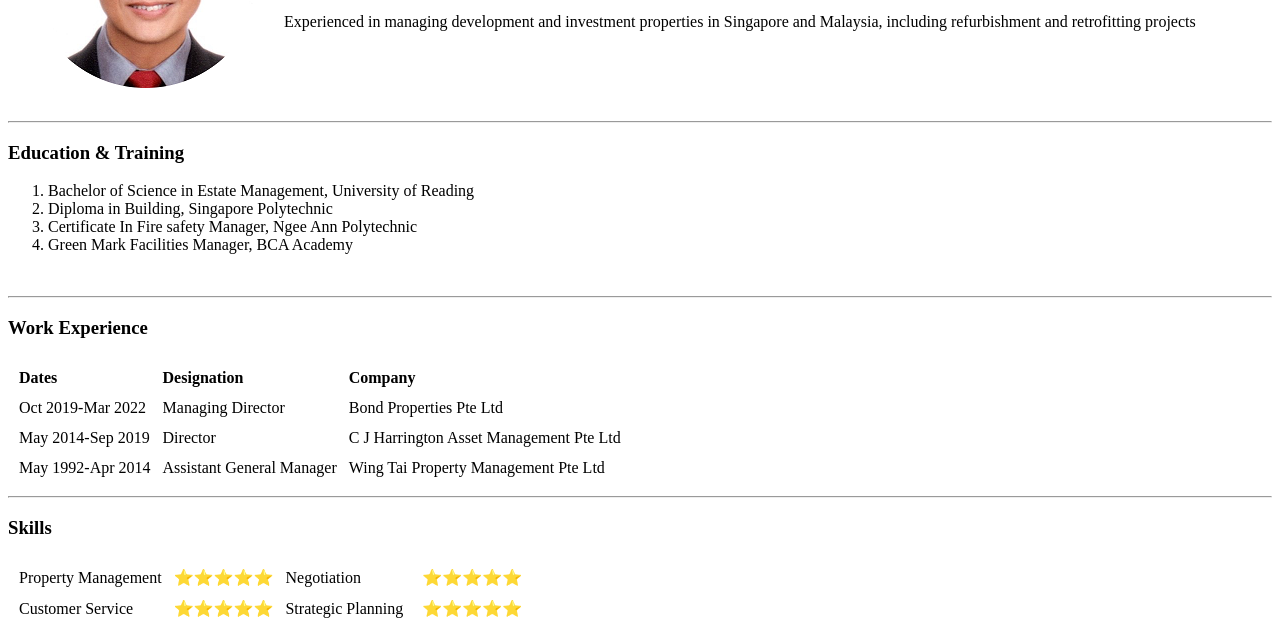
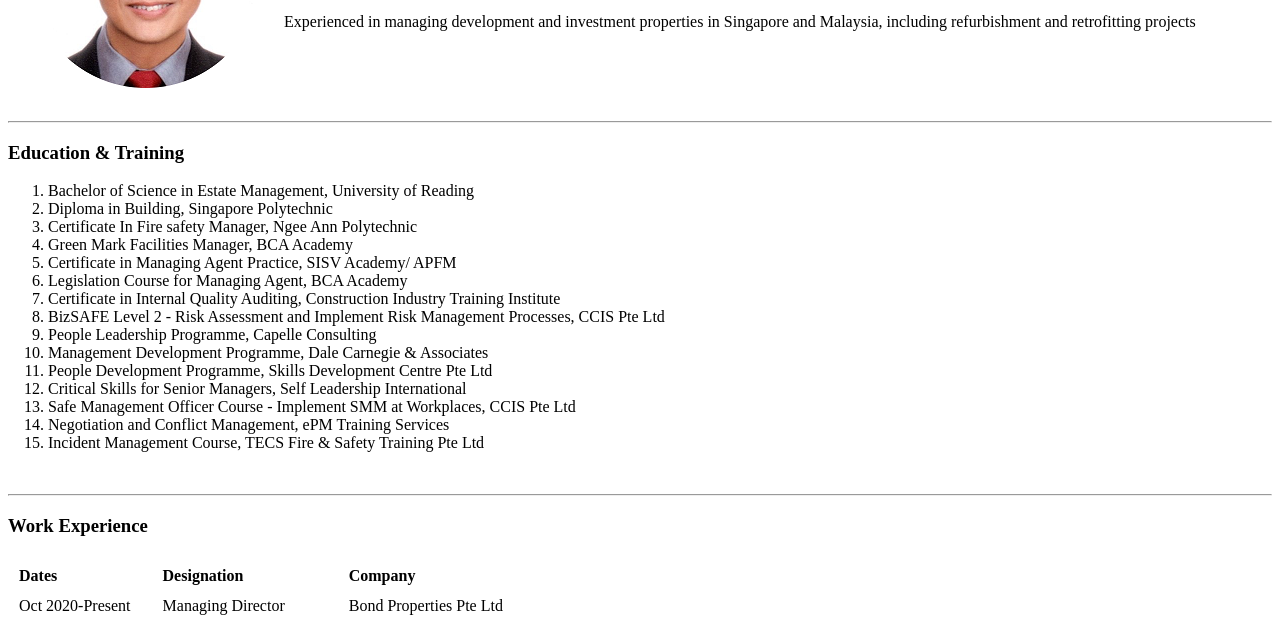
Before and after one commit to Rolic57/cv, a plain HTML site: page index.html in a window 1280 px wide. Shown: the part 174-797 px from the top of the page. Drawn offline with Linux system fonts and the light colour scheme.

Commit message:
Update on education & training

```diff
--- a/index.html
+++ b/index.html
@@ -22,6 +22,17 @@
     <li>Diploma in Building, Singapore Polytechnic</li>
     <li>Certificate In Fire safety Manager, Ngee Ann Polytechnic</li>
     <li>Green Mark Facilities Manager, BCA Academy</li>
+    <li>Certificate in Managing Agent Practice, SISV Academy/ APFM</li>
+    <li>Legislation Course for Managing Agent, BCA Academy</li>
+    <li>Certificate in Internal Quality Auditing, Construction Industry Training Institute</li>
+    <li>BizSAFE Level 2 - Risk Assessment and Implement Risk Management Processes, CCIS Pte Ltd</li>
+    <li>People Leadership Programme, Capelle Consulting</li>
+    <li>Management Development Programme, Dale Carnegie  & Associates</li>
+    <li>People Development Programme, Skills Development Centre Pte Ltd</li>
+    <li>Critical Skills for Senior Managers, Self Leadership International</li>
+    <li>Safe Management Officer Course - Implement SMM at Workplaces, CCIS Pte Ltd</li>
+    <li>Negotiation and Conflict Management, ePM Training Services</li>
+    <li>Incident Management Course, TECS Fire & Safety Training Pte Ltd</li>
     </ol>
     <br>
     <hr>
@@ -36,11 +47,11 @@
       </thead>
       <tbody>
         <tr>
-          <td>Oct 2019-Mar 2022</td>
+          <td>Oct 2020-Present</td>
           <td>Managing Director</td>
           <td>Bond Properties Pte Ltd</td>
         </tr>
-          <td>May 2014-Sep 2019</td>
+          <td>May 2014-Sep 2020</td>
           <td>Director</td>
           <td>C J Harrington Asset Management Pte Ltd</td>
         <tr>
```
